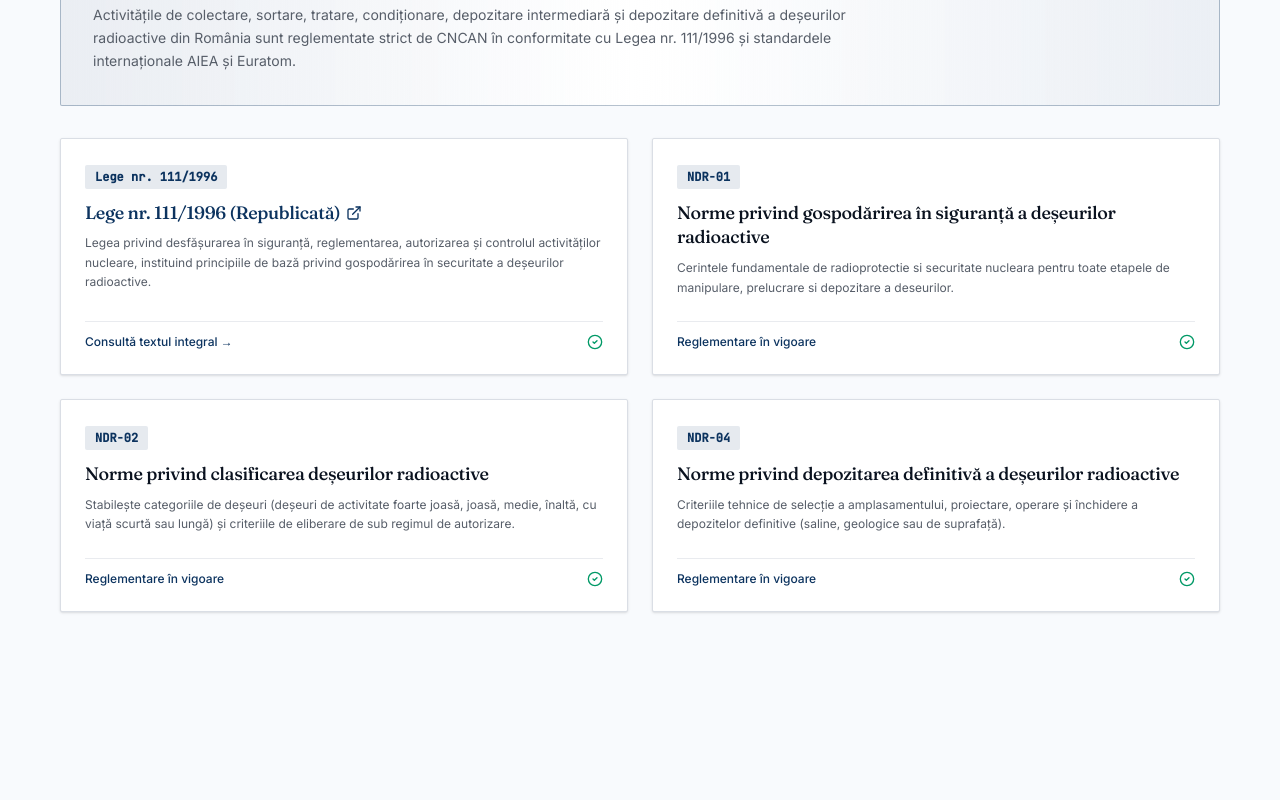
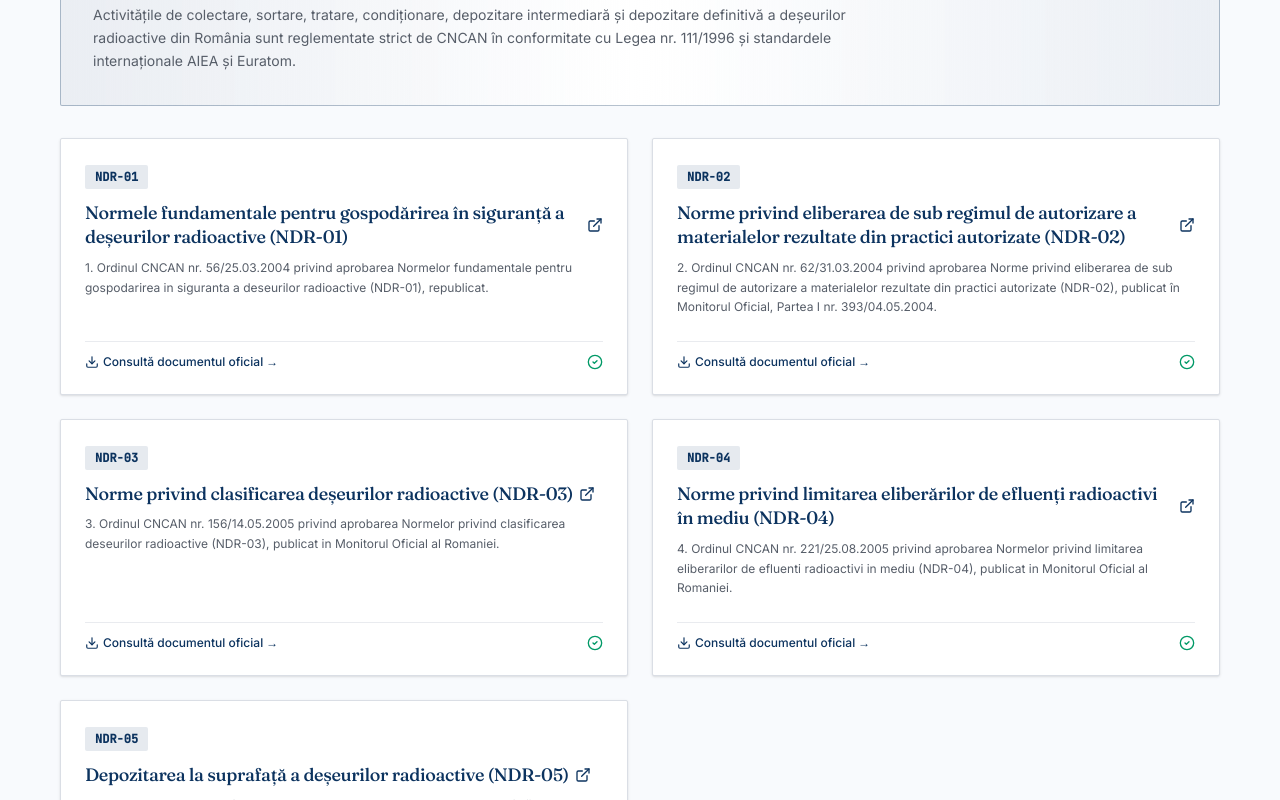
Before and after one commit to mihnea2456/cncan, a React (Vite) app: page /deseuri-radioactive in a window 1280 px wide. Shown: the part 1740-2540 px from the top of the page. Built offline with nearby package versions, Linux system fonts and the light colour scheme.

Commit message:
Replace Deșeuri radioactive regulations with the 5 official CNCAN orders NDR-01 to NDR-05 and PDF links

```diff
--- a/src/routes/deseuri-radioactive.tsx
+++ b/src/routes/deseuri-radioactive.tsx
@@ -120,56 +120,66 @@ function RadioactiveWastePage() {
             </div>
 
             <div className="grid gap-6 md:grid-cols-2">
-              <div className="border border-border bg-card p-6 rounded-sm hover:border-brand/60 transition-all flex flex-col justify-between shadow-sm">
-                <div>
-                  <span className="inline-flex items-center px-2.5 py-1 rounded-sm bg-brand/10 text-brand font-mono text-xs font-bold">
-                    Lege nr. 111/1996
-                  </span>
-                  <h4 className="mt-3 font-display text-lg text-foreground leading-snug">
-                    <Link to="/legea-111" className="hover:underline text-brand flex items-center gap-1.5">
-                      {lang === "ro" ? "Lege nr. 111/1996 (Republicată)" : "Law no. 111/1996 (Republished)"}
-                      <ExternalLink className="h-4 w-4 shrink-0" />
-                    </Link>
-                  </h4>
-                  <p className="mt-2 text-xs text-muted-foreground leading-relaxed">
-                    Legea privind desfășurarea în siguranță, reglementarea, autorizarea și controlul activităților nucleare, instituind principiile de bază privind gospodărirea în securitate a deșeurilor radioactive.
-                  </p>
-                </div>
-                <div className="mt-6 pt-3 border-t border-border/60 flex items-center justify-between text-xs text-brand font-medium">
-                  <Link to="/legea-111" className="hover:underline inline-flex items-center gap-1">
-                    {lang === "ro" ? "Consultă textul integral" : "Consult full text"} →
-                  </Link>
-                  <CheckCircle2 className="h-4 w-4 text-emerald-600" />
-                </div>
-              </div>
-
               {[
                 {
                   code: "NDR-01",
-                  ro: "Norme privind gospodărirea în siguranță a deșeurilor radioactive",
-                  en: "Norms on the safe management of radioactive waste",
+                  title_ro:
+                    "Normele fundamentale pentru gospodărirea în siguranță a deșeurilor radioactive (NDR-01)",
+                  title_en:
+                    "Fundamental norms for the safe management of radioactive waste (NDR-01)",
                   desc_ro:
-                    "Cerintele fundamentale de radioprotectie si securitate nucleara pentru toate etapele de manipulare, prelucrare si depozitare a deseurilor.",
+                    "1. Ordinul CNCAN nr. 56/25.03.2004 privind aprobarea Normelor fundamentale pentru gospodarirea in siguranta a deseurilor radioactive (NDR-01), republicat.",
                   desc_en:
-                    "Fundamental radiation protection and nuclear safety requirements for all handling, processing, and disposal stages of waste.",
+                    "1. CNCAN Order no. 56/25.03.2004 on approving the Fundamental norms for the safe management of radioactive waste (NDR-01), republished.",
+                  url: "https://www.cncan.ro/assets/NDR/NDR-1-Ordinul-562005-republicat.pdf",
                 },
                 {
                   code: "NDR-02",
-                  ro: "Norme privind clasificarea deșeurilor radioactive",
-                  en: "Norms on radioactive waste classification",
+                  title_ro:
+                    "Norme privind eliberarea de sub regimul de autorizare a materialelor rezultate din practici autorizate (NDR-02)",
+                  title_en:
+                    "Norms on clearance from regulatory control of materials resulting from authorized practices (NDR-02)",
                   desc_ro:
-                    "Stabilește categoriile de deșeuri (deșeuri de activitate foarte joasă, joasă, medie, înaltă, cu viață scurtă sau lungă) și criteriile de eliberare de sub regimul de autorizare.",
+                    "2. Ordinul CNCAN nr. 62/31.03.2004 privind aprobarea Norme privind eliberarea de sub regimul de autorizare a materialelor rezultate din practici autorizate (NDR-02), publicat în Monitorul Oficial, Partea I nr. 393/04.05.2004.",
                   desc_en:
-                    "Establishes waste categories (very low, low, intermediate, high level, short or long-lived) and clearance criteria.",
+                    "2. CNCAN Order no. 62/31.03.2004 on approving Norms on clearance from regulatory control of materials resulting from authorized practices (NDR-02), published in Official Gazette, Part I no. 393/04.05.2004.",
+                  url: "https://www.cncan.ro/assets/NDR/ndr-02-ordin-cncan-62-2004.pdf",
+                },
+                {
+                  code: "NDR-03",
+                  title_ro:
+                    "Norme privind clasificarea deșeurilor radioactive (NDR-03)",
+                  title_en:
+                    "Norms on radioactive waste classification (NDR-03)",
+                  desc_ro:
+                    "3. Ordinul CNCAN nr. 156/14.05.2005 privind aprobarea Normelor privind clasificarea deseurilor radioactive (NDR-03), publicat in Monitorul Oficial al Romaniei.",
+                  desc_en:
+                    "3. CNCAN Order no. 156/14.05.2005 on approving the Norms on radioactive waste classification (NDR-03), published in Official Gazette of Romania.",
+                  url: "https://www.cncan.ro/assets/NDR/ndr-03.pdf",
                 },
                 {
                   code: "NDR-04",
-                  ro: "Norme privind depozitarea definitivă a deșeurilor radioactive",
-                  en: "Norms on geological and near-surface disposal of radioactive waste",
+                  title_ro:
+                    "Norme privind limitarea eliberărilor de efluenți radioactivi în mediu (NDR-04)",
+                  title_en:
+                    "Norms on limiting radioactive effluent releases into the environment (NDR-04)",
                   desc_ro:
-                    "Criteriile tehnice de selecție a amplasamentului, proiectare, operare și închidere a depozitelor definitive (saline, geologice sau de suprafață).",
+                    "4. Ordinul CNCAN nr. 221/25.08.2005 privind aprobarea Normelor privind limitarea eliberarilor de efluenti radioactivi in mediu (NDR-04), publicat in Monitorul Oficial al Romaniei.",
                   desc_en:
-                    "Technical criteria for site selection, design, operation, and closure of repository facilities.",
+                    "4. CNCAN Order no. 221/25.08.2005 on approving the Norms on limiting radioactive effluent releases into the environment (NDR-04), published in Official Gazette of Romania.",
+                  url: "https://www.cncan.ro/assets/NDR/ndr-04.pdf",
+                },
+                {
+                  code: "NDR-05",
+                  title_ro:
+                    "Depozitarea la suprafață a deșeurilor radioactive (NDR-05)",
+                  title_en:
+                    "Near-surface disposal of radioactive waste (NDR-05)",
+                  desc_ro:
+                    "5. Ordinul CNCAN nr. 400/13.12.2005 privind aprobarea Depozitarii la suprafaţă a deşeurilor radioactive (NDR-05), publicat in Monitorul Oficial al Romaniei Partea I nr. 345 din 17/04/2006.",
+                  desc_en:
+                    "5. CNCAN Order no. 400/13.12.2005 on approving Near-surface disposal of radioactive waste (NDR-05), published in Official Gazette of Romania Part I no. 345 of 17/04/2006.",
+                  url: "https://www.cncan.ro/assets/NDR/ndr05.pdf",
                 },
               ].map((reg, idx) => (
                 <div
@@ -181,15 +191,31 @@ function RadioactiveWastePage() {
                       {reg.code}
                     </span>
                     <h4 className="mt-3 font-display text-lg text-foreground leading-snug">
-                      {lang === "ro" ? reg.ro : reg.en}
+                      <a
+                        href={reg.url}
+                        target="_blank"
+                        rel="noreferrer"
+                        className="hover:underline text-brand inline-flex items-center gap-1.5"
+                      >
+                        {lang === "ro" ? reg.title_ro : reg.title_en}
+                        <ExternalLink className="h-4 w-4 shrink-0" />
+                      </a>
                     </h4>
                     <p className="mt-2 text-xs text-muted-foreground leading-relaxed">
                       {lang === "ro" ? reg.desc_ro : reg.desc_en}
                     </p>
                   </div>
                   <div className="mt-6 pt-3 border-t border-border/60 flex items-center justify-between text-xs text-brand font-medium">
-                    <span>{lang === "ro" ? "Reglementare în vigoare" : "Regulation in force"}</span>
-                    <CheckCircle2 className="h-4 w-4 text-emerald-600" />
+                    <a
+                      href={reg.url}
+                      target="_blank"
+                      rel="noreferrer"
+                      className="hover:underline inline-flex items-center gap-1"
+                    >
+                      <Download className="h-3.5 w-3.5" />
+                      {lang === "ro" ? "Consultă documentul oficial" : "Consult official document"} →
+                    </a>
+                    <CheckCircle2 className="h-4 w-4 text-emerald-600 shrink-0" />
                   </div>
                 </div>
               ))}
```
